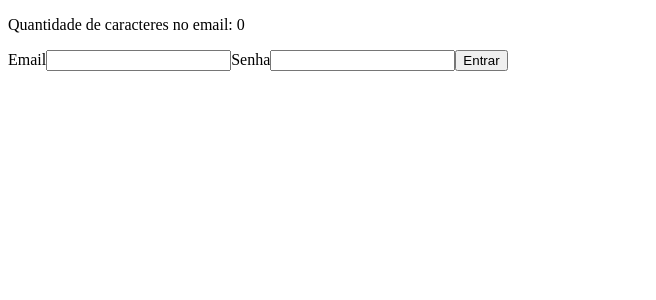
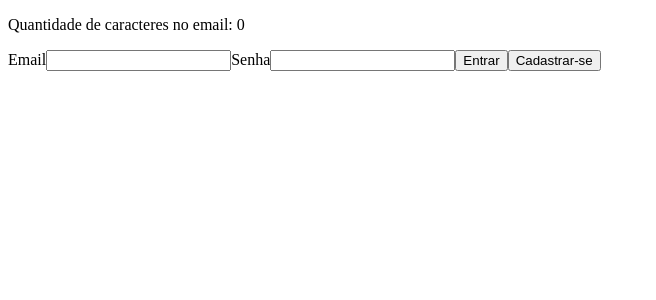
Before and after one commit to guilherme-teixeira-gomes/new-project-tp, a React (Create React App) app: page /entrar in a window 1280 px wide. Shown: the top 300 px of the page, without its empty margins (0-656 px from the left). Built offline with nearby package versions, Linux system fonts and the light colour scheme.

Commit message:
feat : add createContext in the file UsuarioLogado

```diff
--- a/src/app/App.tsx
+++ b/src/app/App.tsx
@@ -1,7 +1,9 @@
+import { UsuarioLogadoProvider } from "./shared/contexts";
 import { Routes } from "./routes";
-
 export const App = () => {
   return (
-    <Routes />
+    <UsuarioLogadoProvider>
+      <Routes />
+    </UsuarioLogadoProvider>
   );
 }
--- a/src/app/pages/login/Login.tsx
+++ b/src/app/pages/login/Login.tsx
@@ -1,4 +1,6 @@
 import { useState, useCallback, useMemo, useRef } from "react"
+
+import { ButtonLogin } from "./components/ButtonLogin";
 import { InputLogin } from "./components/InputLogin";
 
 
@@ -40,7 +42,20 @@ const handleEntrar = useCallback(() => {
             />
 
 
-            <button type="button" onClick={handleEntrar}>Entrar</button>
+            {/* <button type="button" onClick={handleEntrar}>Entrar</button> */}
+
+            <ButtonLogin
+            type="button"
+            onClick={handleEntrar}>
+                Entrar
+            </ButtonLogin>
+
+            <ButtonLogin
+            type="button"
+            onClick={handleEntrar}>
+                Cadastrar-se
+            </ButtonLogin>
+
            </form>
 
         </div>
--- /dev/null
+++ b/src/app/pages/login/components/ButtonLogin.tsx
@@ -0,0 +1,16 @@
+
+
+interface IButtonLoginProps {
+type?: "button" | "submit" | "reset";
+onClick: () => void;
+
+children: React.ReactNode;
+}
+export const ButtonLogin: React.FC <IButtonLoginProps> = ({type, onClick, children}) => {
+
+    return (
+        <button type={type} onClick={onClick}>
+           {children}
+        </button>
+    )
+}
--- /dev/null
+++ b/src/app/shared/contexts/UsuarioLogado.tsx
@@ -0,0 +1,25 @@
+import { createContext } from "react";
+
+
+interface IUsuarioLogadoContextData {
+    nomeDoUsuario: string;
+}
+ export const UsuarioLogadoContext = createContext<IUsuarioLogadoContextData>
+({} as IUsuarioLogadoContextData );
+
+
+interface IUsuarioLogadoProviderProps {
+    children: React.ReactNode;
+}
+
+export const UsuarioLogadoProvider: React.FC<IUsuarioLogadoProviderProps> =
+({children}) => {
+
+   return (
+    <UsuarioLogadoContext.Provider value={{nomeDoUsuario: 'Guilherme'}}>
+
+      {children}
+
+    </UsuarioLogadoContext.Provider>
+    );
+}
--- a/src/app/shared/contexts/index.ts
+++ b/src/app/shared/contexts/index.ts
@@ -1 +1 @@
-export {   };
+export * from './UsuarioLogado';
```
